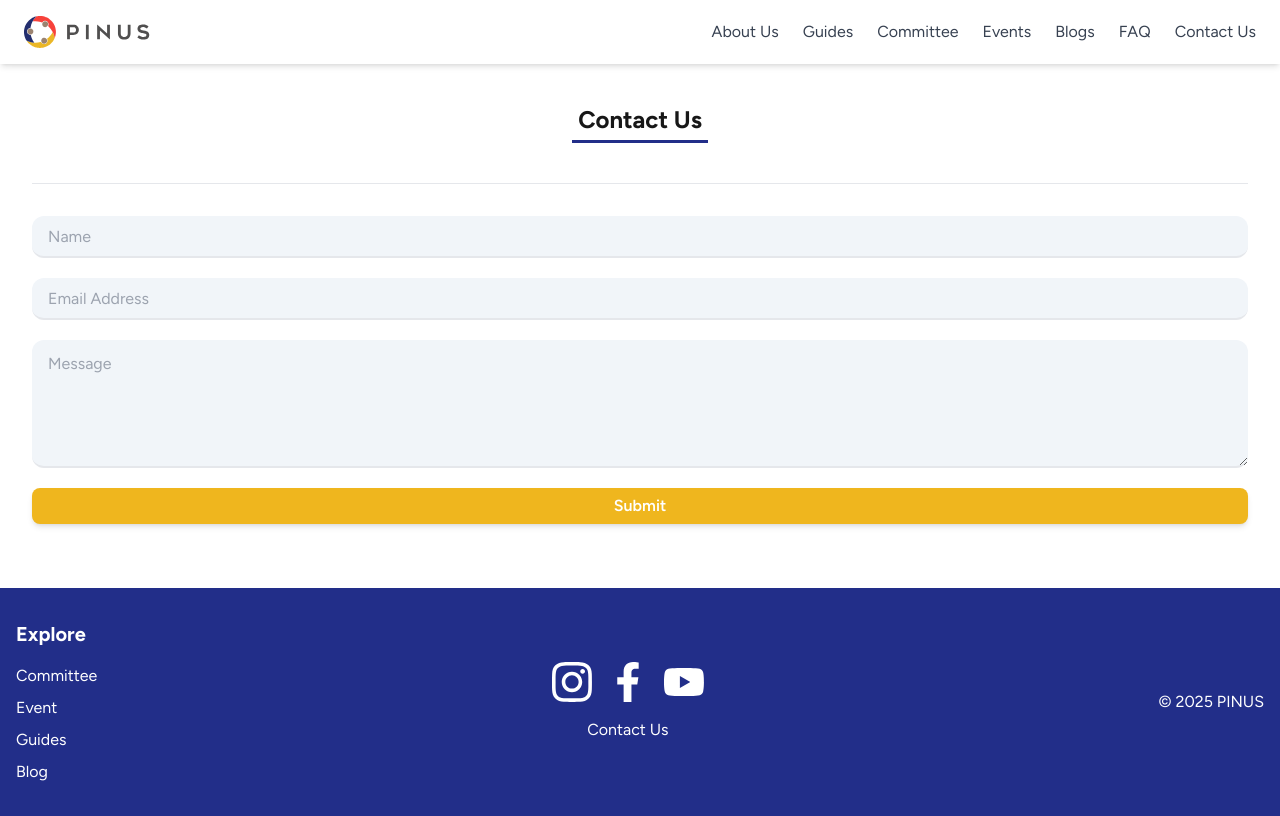
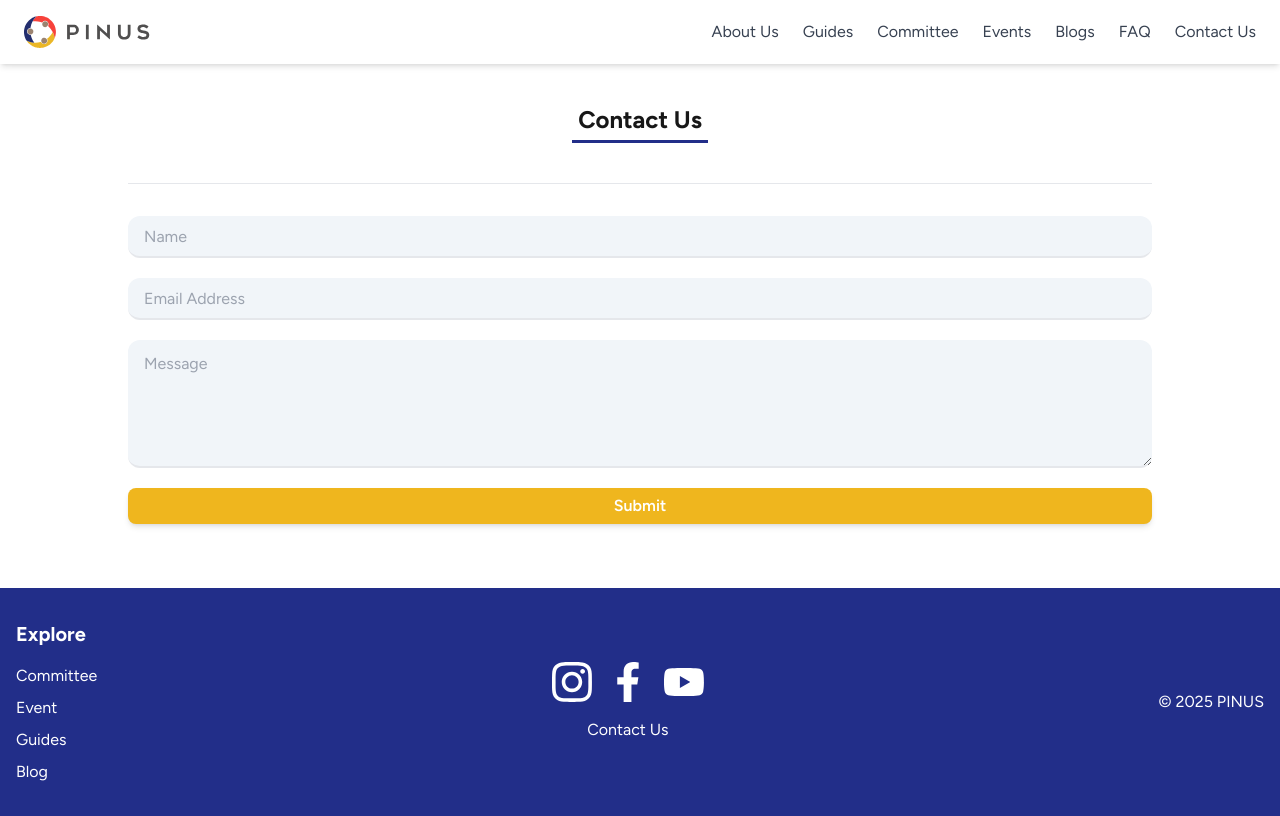
Before and after one commit to pinus-tech/pinus-website, a Next.js app: page /contact-us in a window 1280 px wide. Built offline with nearby package versions, Linux system fonts and the light colour scheme.

Commit message:
Add desktop width adjustment

```diff
--- a/app/contact-us/page.tsx
+++ b/app/contact-us/page.tsx
@@ -3,7 +3,7 @@
 
 export default function ContactUs() {
   return (
-    <div className="p-8 w-full flex flex-col justify-center gap-y-4">
+    <div className="p-8 w-full flex flex-col justify-center items-center gap-y-4">
       {/* NOTE: Zayyan, ini aku comment out dulu ya, krn navbar PINUS udah dibikinin & di-set up sama Brians/Babono. :D */}
       {/* <header className="bg-[#F8F3E8] flex items-center justify-between px-4 py-3 relative mb-6">
 
@@ -24,7 +24,7 @@
       <div className="w-full">
         <TitleHeader text="Contact Us" color="blue" />
       </div>
-      <div>
+      <div className="w-full lg:max-w-screen-lg">
         <ContactForm />
       </div>
     </div>
```
